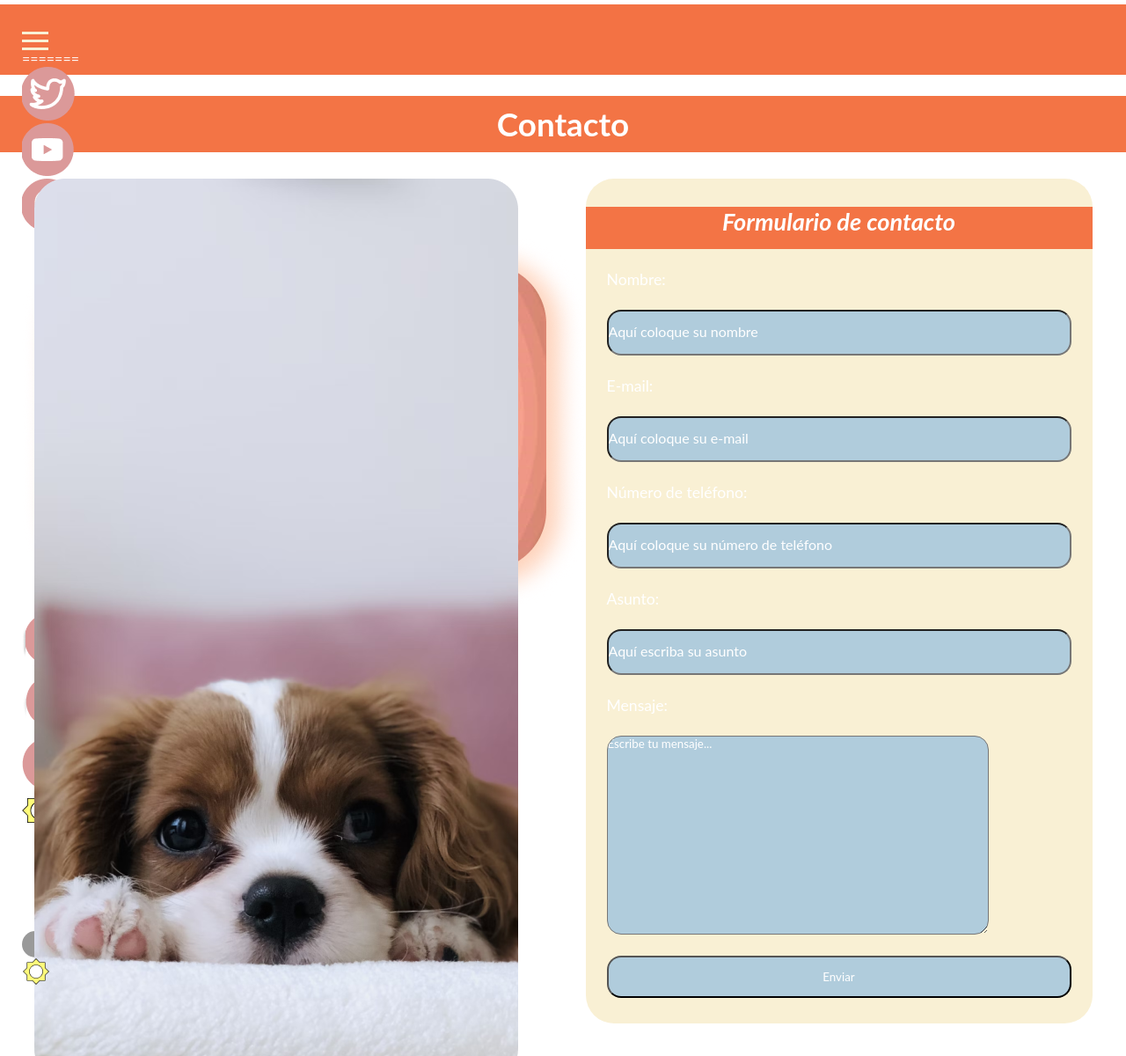
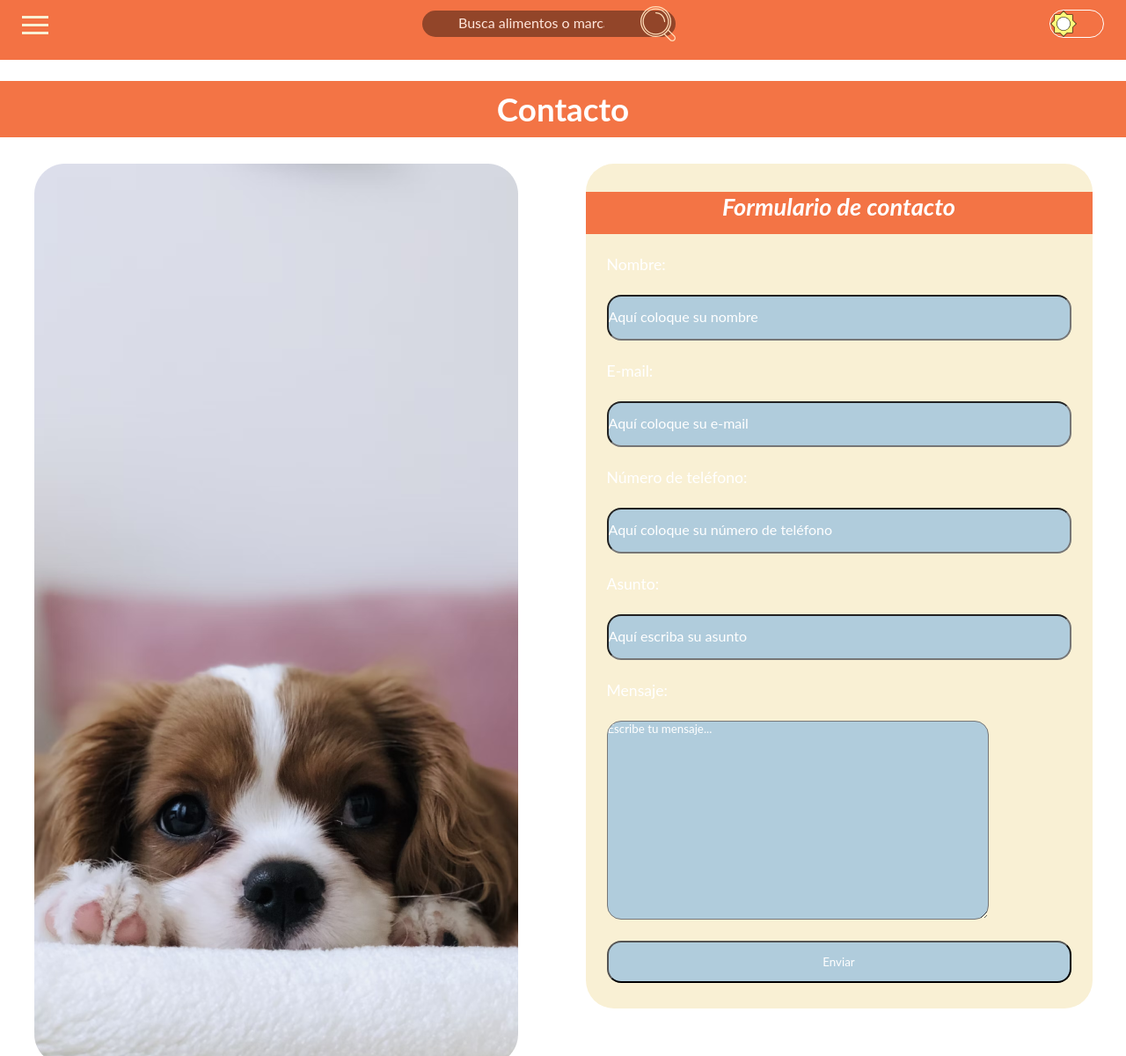
Before and after one commit to Rodrigo5b/TPO-ParenPar, a plain HTML site: page componentes/Contacto.html in a window 1280 px wide. Shown: the part 14-1214 px from the top of the page at 88% size. Drawn offline with Linux system fonts and the light colour scheme; a web font is replaced by a local one.

Commit message:
actualizacion2

```diff
--- a/componentes/Contacto.html
+++ b/componentes/Contacto.html
@@ -11,69 +11,17 @@
         <title>ParenPar</title>
     </head>
     <body>
-<<<<<<< HEAD
         <header class="cabecera">
             <img class="logo-responsive" src="../img/svg/LogoParEnPar.svg" alt="Logo cabecera">
             <div class="bar-menu">
                 <span class="line1"></span>
                 <span class="line2"></span>
                 <span class="line3"></span>
-=======
-        <header>
-            <div class="logosredes">
-                <div class="logosinternos">
-                    <a href="https://twitter.com/?lang=es" target="_blank">
-                        <img src="../img/contacto/logotwitter.png" alt="logo de la red social twitter">
-                    </a>
-                </div>
-                <div class="logosinternos">
-                    <a href="https://www.youtube.com/" target="_blank">
-                        <img src="../img/contacto/logoyoutube.png" alt="logo de la red social youtube">
-                    </a>
-                </div>
-                <div class="logosinternos">
-                    <a href="https://www.google.com/maps" target="_blank">
-                        <img src="../img/contacto/logomaps.png" alt="logo de la red social google maps">
-                    </a>
-                </div>
             </div>
-                <img src="../img/contacto/PP1.png" id="imagendeparenpar" alt="foto del logo de par en par" >
-            <div class="logosredes">
-                <div class="logosinternos">
-                    <a href="https://www.instagram.com/" target="_blank">
-                        <img src="../img/contacto/logoinstagram.png" alt="logo de la red social instagram">
-                    </a>
-                </div>
-                <div class="logosinternos">
-                    <a href="https://www.whatsapp.com/?lang=es_LA" target="_blank">
-                        <img src="../img/contacto/logowhatsapp.png" alt="logo de la red social whatsapp">
-                    </a>
-                </div>
-                <div class="logosinternos">
-                    <a href="https://www.facebook.com/?locale=es_LA" target="_blank">
-                        <img src="../img/contacto/logofacebook.png" alt="logo de la red social facebook">
-                    </a>
-                </div>
-            </div>
-            <div id="cajaboton">
-                <div class="botoninterno">
-                    <img class="sol" width="40px" src="../img/svg/sun.svg" alt="Tematica Clara">
-                    <img class="luna" width="40px" src="../img/svg/moon.png" alt="Tematica Oscura">
-                </div>
-            </div>
-        </header>
-
-        <nav>
-            <div id="pag">
-                <a href="../index.html">Inicio</a>
-                <a href="./Servicios.html">Servicios</a>
-                <a href="./productos.html">Producto</a>
-                <a href="./Contacto.html">Contacto</a>
->>>>>>> 5283bd14fc4cb7f74e98febe43c188de1d87ed8a
-            </div>
-                <!-- <img class="logo-pagina" src="../img/svg/LogoParEnPar.svg" alt=""> -->
+            <!-- <img class="logo-pagina" src="../img/svg/LogoParEnPar.svg" alt=""> -->
             <div class="div-buscador">
                 <input class="buscador" type="text" placeholder="Busca alimentos o marcas...">
+                <img width="40px" class="lupa-responsive" src="../img/svg/Lupalupa.svg" alt="Lupa">
             </div>
             <div id="caja-boton">
                 <div class="div-boton">
@@ -82,7 +30,6 @@
                 </div>
             </div>
         </header>
-
         <ul class="nav nav-responsive" id="nav">
             <li class="li">
                 <a class="link" href="#">Inicio</a>
```
